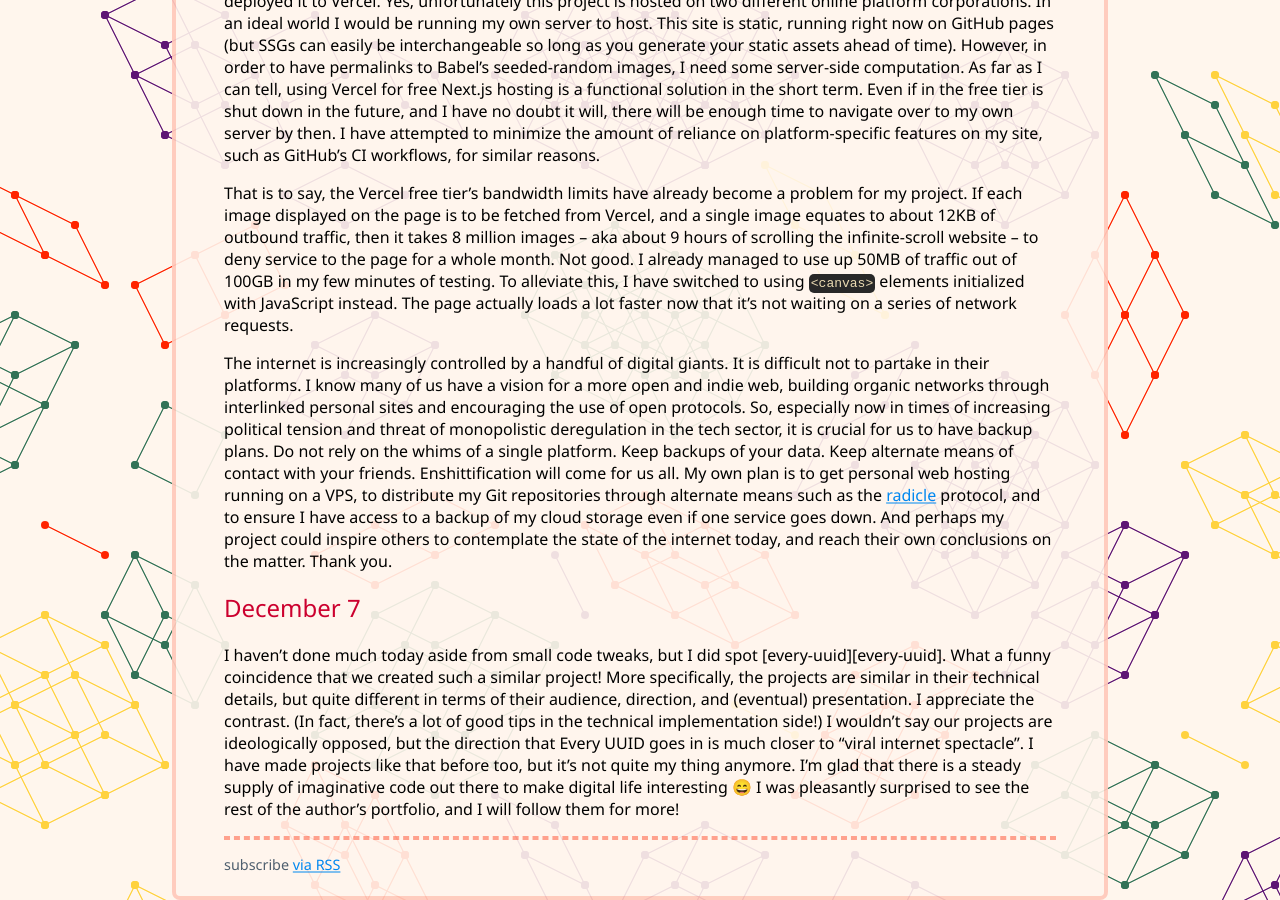
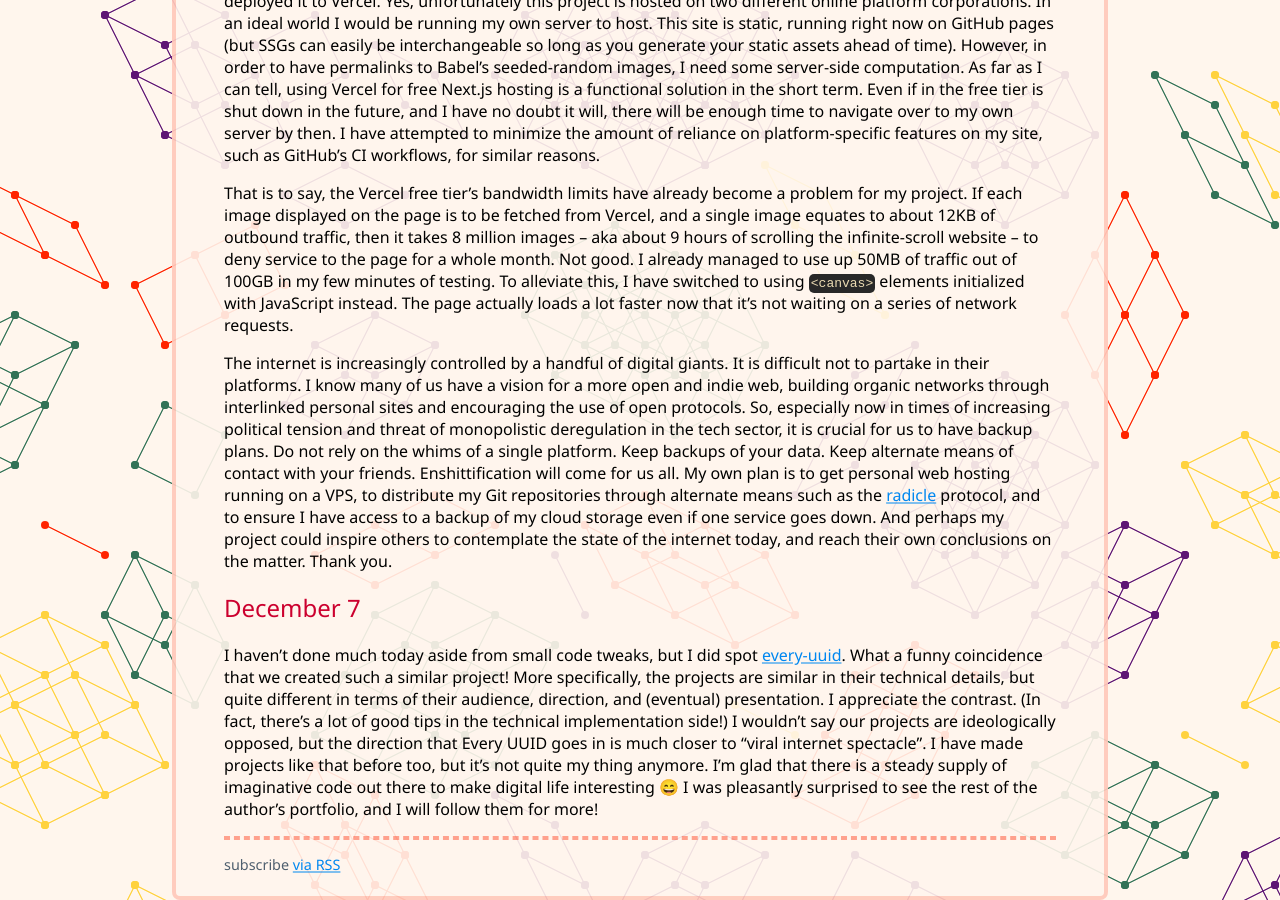
Before and after one commit to RocketRace/rocketrace.github.io, a Jekyll site: the page built from decadv-2024.md, in a window 1280 px wide and 900 px high, scrolled down 2407 px. Built offline with Jekyll 4.4.1, drawn with Linux system fonts in a browser that asks for light colours; part of the change alters nothing that is shown.

Commit message:
December 7

```diff
--- a/decadv-2024.md
+++ b/decadv-2024.md
@@ -183,3 +183,5 @@ I haven't done much today aside from small code tweaks, but I did spot [every-uu
 [breathing-geometry]: https://olivialta.cc/breathing-geometry
 
 [radicle]: https://radicle.xyz
+
+[every-uuid]: https://everyuuid.com/
```
